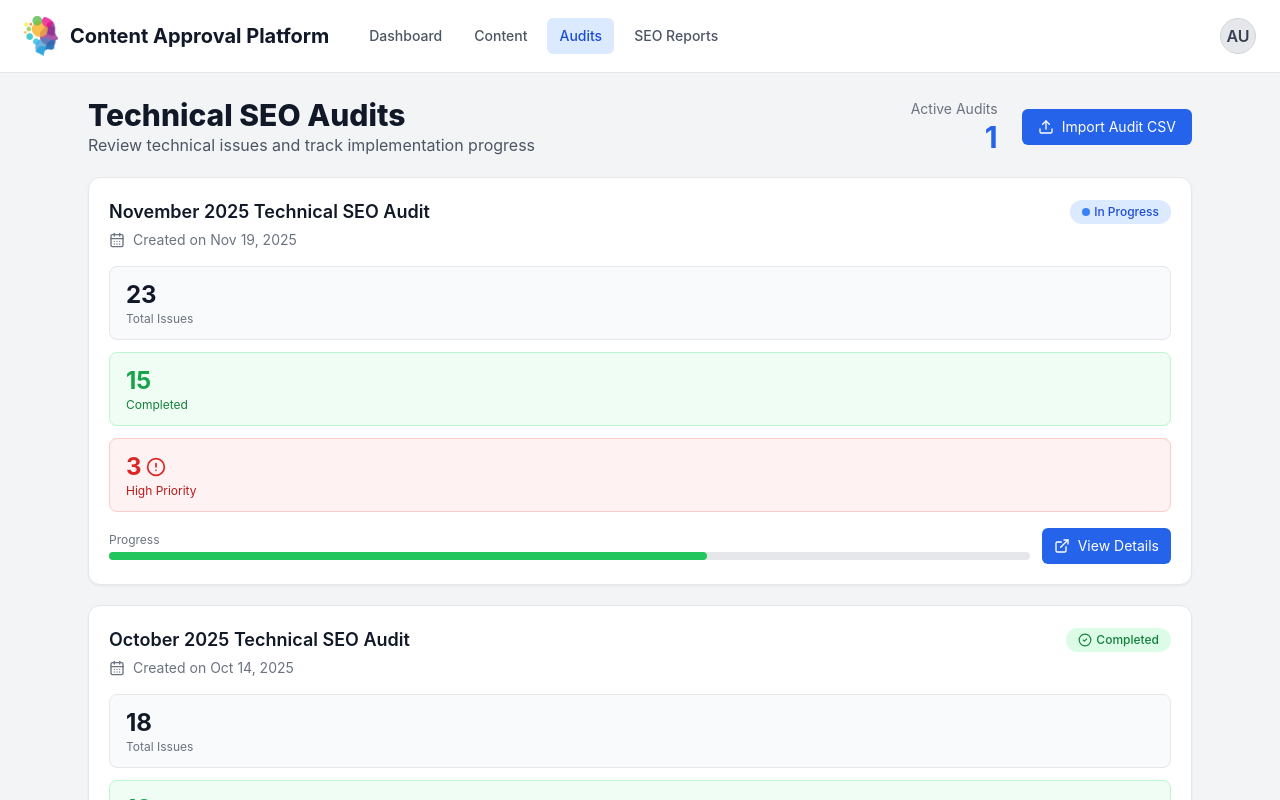
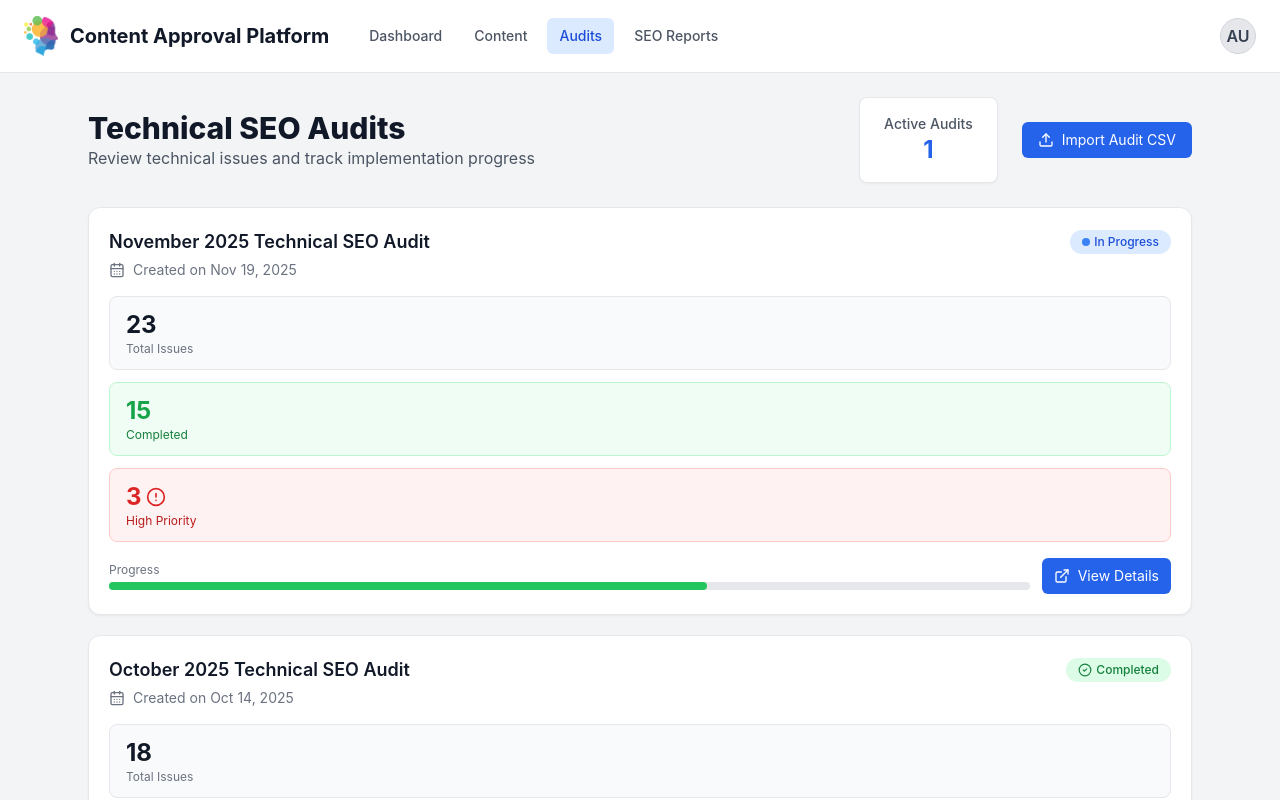
Before and after one commit to hs-matthew/approval-platform, a React (Create React App) app: page /audits in a window 1280 px wide. Shown: the top 800 px of the page. Built offline with nearby package versions, Linux system fonts and the light colour scheme; no server answers; the database is empty.

Commit message:
Update AuditsList.js - edit audit indicator

```diff
--- a/src/pages/Audits/AuditsList.js
+++ b/src/pages/Audits/AuditsList.js
@@ -52,7 +52,7 @@ export default function AuditsList() {
   return (
     <div className="max-w-6xl mx-auto p-6">
 {/* Header */}
-<div className="flex items-center justify-between mb-5">
+<div className="flex items-center justify-between mb-6">
   {/* Left: Title + description */}
   <div>
     <h1 className="text-3xl font-extrabold text-gray-900">Technical SEO Audits</h1>
@@ -61,11 +61,12 @@ export default function AuditsList() {
     </p>
   </div>
 
-  {/* Right: stats + import */}
+  {/* Right: Active Audits + Import CSV */}
   <div className="flex items-center gap-6">
-    <div className="text-right">
-      <div className="text-sm text-gray-500">Active Audits</div>
-      <div className="text-3xl font-bold text-blue-600">{activeCount}</div>
+    {/* Active Audits Stat Card */}
+    <div className="bg-white border border-gray-200 rounded-lg shadow-sm px-6 py-4 text-center">
+      <div className="text-sm font-medium text-gray-600">Active Audits</div>
+      <div className="text-2xl font-bold text-blue-600">{activeCount}</div>
     </div>
 
     {/* Admin-only Import CSV */}
```
